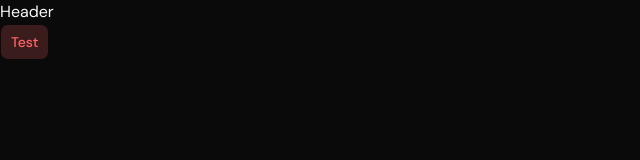
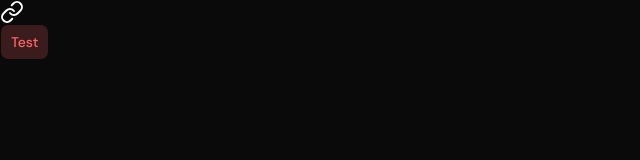
Before and after one commit to moonspark78/ai-app-builder, a Next.js app: page / in a window 1280 px wide. Shown: the top 160 px of the page, without its empty margins (0-640 px from the left). Built offline with nearby package versions, Linux system fonts and the light colour scheme.

Commit message:
:art: working on the Header.tsx  /./././  :art:

```diff
--- a/components/Header.tsx
+++ b/components/Header.tsx
@@ -1,8 +1,23 @@
+import { Link } from 'lucide-react'
+import Image from 'next/image'
 import React from 'react'
 
 const Header = () => {
   return (
-    <div>Header</div>
+    <header>
+      <nav>
+        <Link>
+          <Image
+            src={"/Logo.png"}
+            alt="Logo"
+            width={100}
+            height={100}
+
+
+          />
+        </Link>
+      </nav>
+    </header>
   )
 }
 
```
